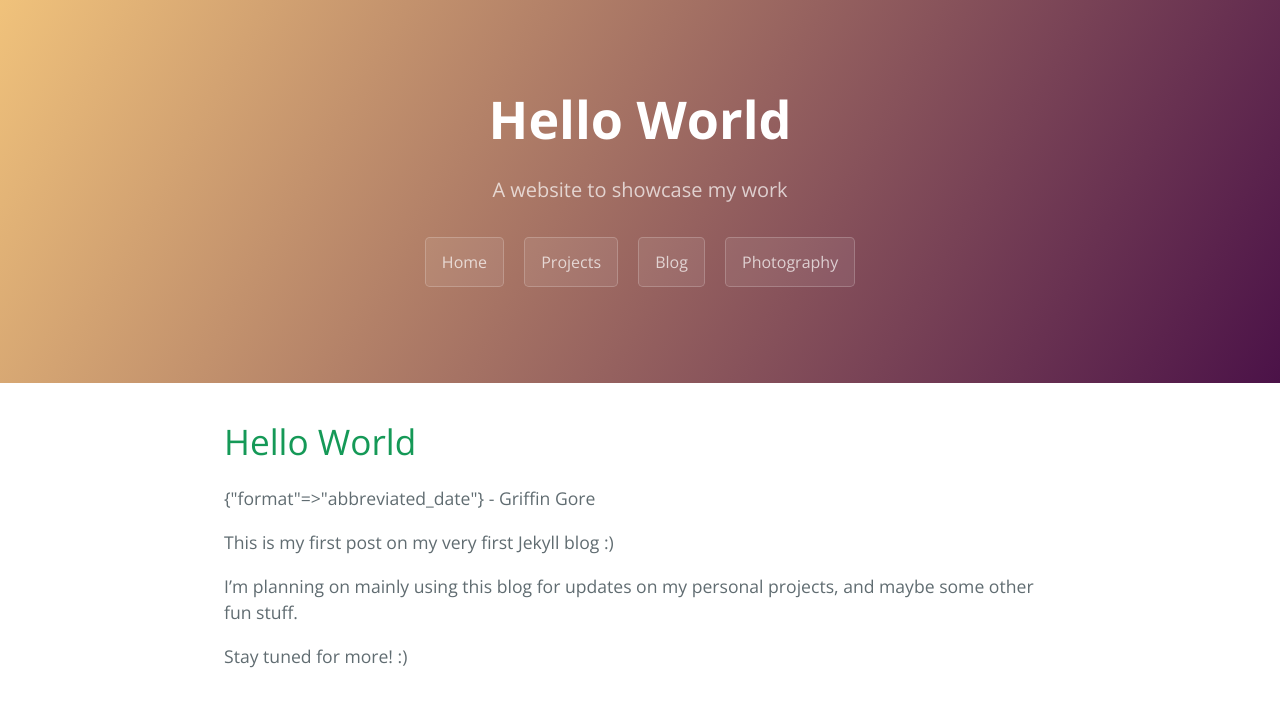
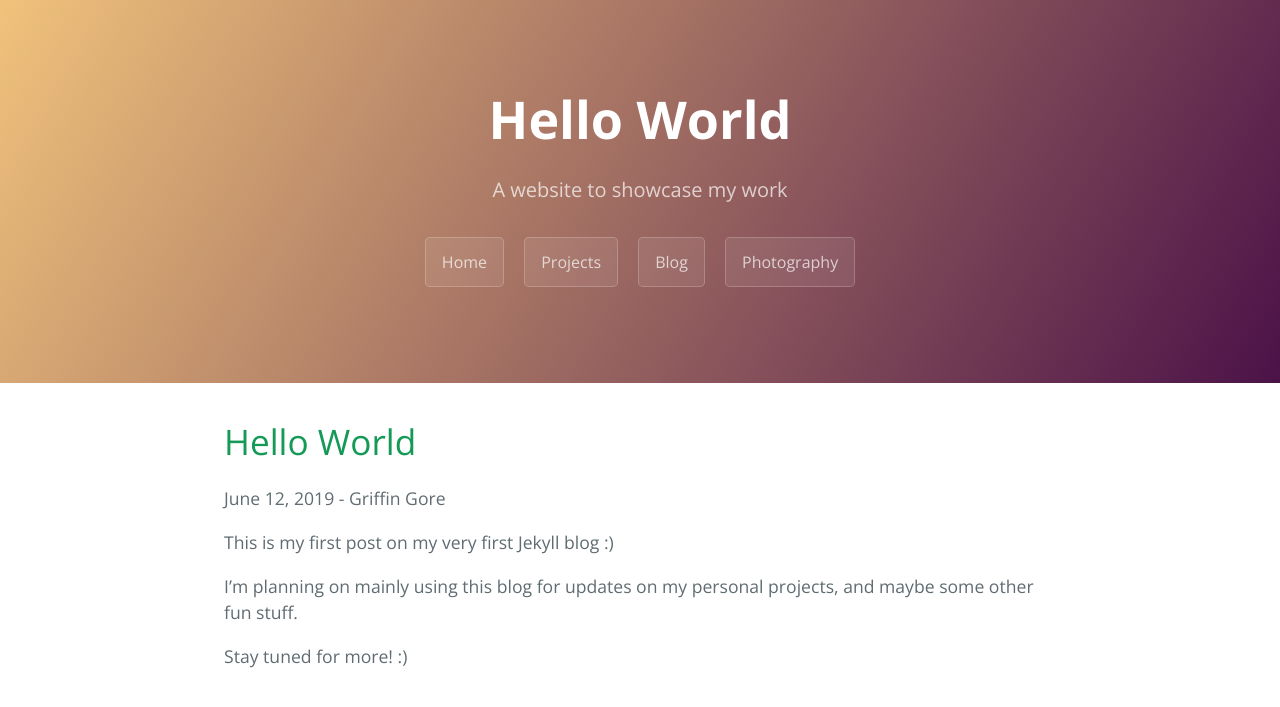
Before and after one commit to Ghgore/ghgore.github.io, a Jekyll site: the page built from _posts/2019-06-12-hello-world.md, in a window 1280 px wide. Shown: the top 707 px of the page. Built offline with Jekyll 4.4.1, drawn with Linux system fonts in a browser that asks for light colours.

Commit message:
Fixed date format (again)
🙄

```diff
--- a/_layouts/post.html
+++ b/_layouts/post.html
@@ -2,6 +2,6 @@
 layout: default
 ---
 <h1>{{ page.title }}</h1>
-<p>{{ page.date | date: format: 'abbreviated_date' }} - {{ page.author }}</p>
+<p>{{ page.date | date: '%B %-d, %Y' }} - {{ page.author }}</p>
 
 {{ content }}
```
